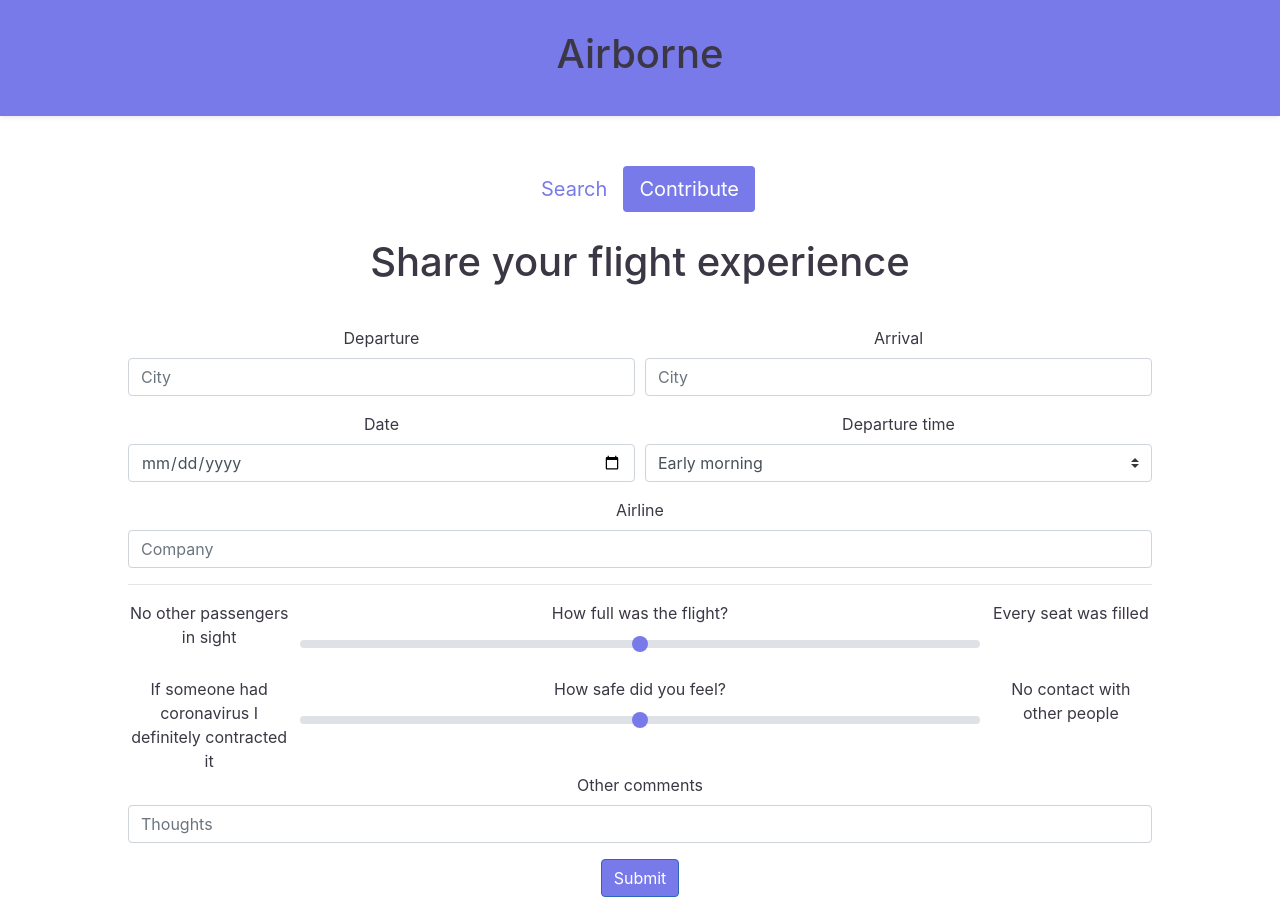
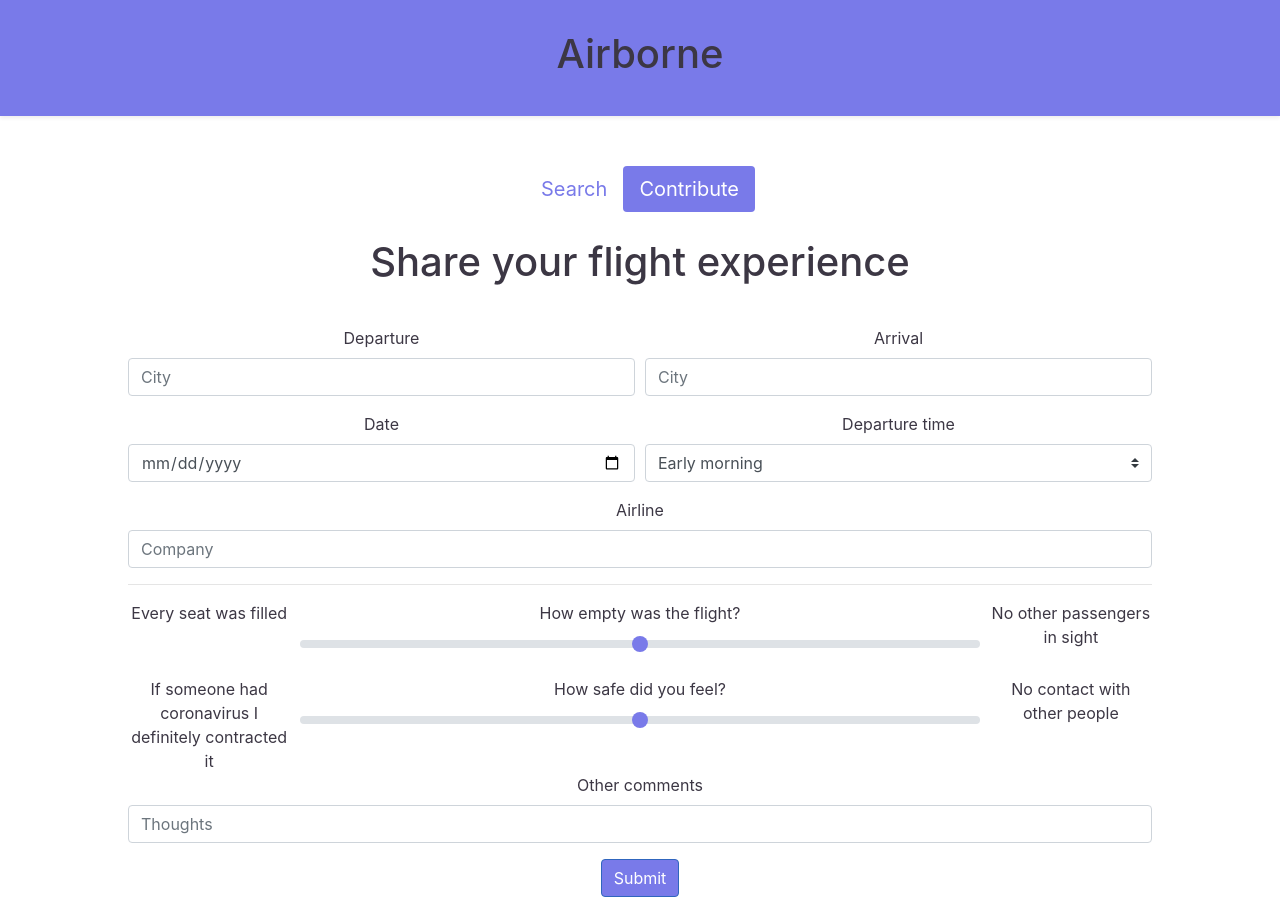
Before and after one commit to sophiazhi/airborne, a React (Create React App) app: page / in a window 1280 px wide. Both pictures are taken after a click on the tab "Contribute". Built offline with nearby package versions, Linux system fonts and the light colour scheme.

Commit message:
Change crowdedness - > emptiness & safety - > ease of mind

```diff
--- a/src/Contribute.js
+++ b/src/Contribute.js
@@ -112,14 +112,14 @@ class Contribute extends React.Component {
                 </Form.Group>
                 <hr></hr>
                 <Form.Row>
-                    <Col>No other passengers in sight</Col>
+                    <Col>Every seat was filled</Col>
                     <Col xs={8}>
                         <Form.Group controlId="formCrowded">
-                            <Form.Label>How full was the flight?</Form.Label>
+                            <Form.Label>How empty was the flight?</Form.Label>
                             <Form.Control ref={this.crowded} type="range" custom />
                         </Form.Group>
                     </Col>
-                    <Col>Every seat was filled</Col>
+                    <Col>No other passengers in sight</Col>
                 </Form.Row>
                 <Form.Row>
                     <Col>If someone had coronavirus I definitely contracted it</Col>
--- a/src/Search.js
+++ b/src/Search.js
@@ -151,9 +151,9 @@ class SearchContainer extends React.Component {
 
         return (
             <div className='body pb-5'>
-                <h3>Average Crowdedness:</h3>
+                <h3>Average Emptiness:</h3>
                 <ProgressBar className={'mb-4 ' + crowdPoints} now={avgCrowd} />
-                <h3>Average Safety:</h3>
+                <h3>Average Ease of Mind:</h3>
                 <ProgressBar className={'mb-4 ' + easeOfMindPoints} now={avgEaseOfMind} />
                 {this.props.searchResults.map((result, index) => (
                     <SearchResult
@@ -178,8 +178,8 @@ class SearchResult extends React.Component {
     render() {
         const title = this.props.airline + " from " + this.props.departure + " to " + this.props.arrival;
         const subtitle = this.props.time + " flight on " + this.props.date;
-        const crowdedness = "Crowdedness: ";
-        const safety =  "Safety: ";
+        const crowdedness = "Emptiness: ";
+        const safety =  "Ease of Mind: ";
         const extraComments = "Comments: " + this.props.comments;
         const backgroundColor = this.props.dateQuery === "sameWeekday" ? "#f2fafe" : "#f2edf8";
         const crowdPoints = this.props.crowded < 25 ? "low" : (this.props.crowded < 75 ? "medium" : "high");
```
